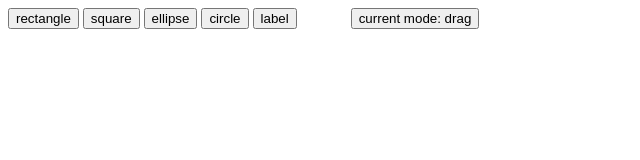
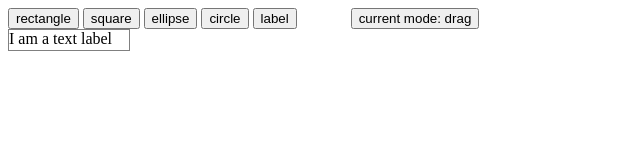
Before and after one commit to vetrov/drawing, a plain HTML site: page index.html in a window 1280 px wide. Both pictures are taken after a click on the button "label". Shown: the whole page, without its empty margins (0-640 px from the left). Drawn offline with Linux system fonts and the light colour scheme.

Commit message:
Few fixes

```diff
--- a/index.css
+++ b/index.css
@@ -35,3 +35,12 @@
     background: white;
     border-radius: 50%;
 }
+
+.label {
+    position: absolute;
+    width: 120px;
+    height: 20px;
+    border: 1px solid grey;
+    background: white;
+    overflow: hidden;
+}
--- a/shapeController.js
+++ b/shapeController.js
@@ -1,14 +1,19 @@
 var shapeController = (function () {
     return {
-        addShape: function(type) {
+        addShape: function(type, callback) {
             var canvas = document.getElementById('canvas');
             var shape = document.createElement('div');
             shape.className = type;
             shape.setAttribute('shapeType', type);
 
+            if (type === 'label') {
+                shape.innerHTML = 'I am a text label';
+            }
+
             canvas.appendChild(shape);
 
             dragController.makeDraggable(shape);
+            callback.call(null, shape);
         }
     }
 
@@ -17,7 +22,9 @@ var shapeController = (function () {
 ['Rectangle', 'Square', 'Ellipse', 'Circle', 'Label'].forEach(function (shape) {
     var elem = document.getElementById('add' + shape);
     elem.onclick = function () {
-        shapeController.addShape(shape.toLowerCase());
+        shapeController.addShape(shape.toLowerCase(), function (shape) {
+            alert(shape.getAttribute('shapeType') + ' added');
+        });
     }
 });
 
```
